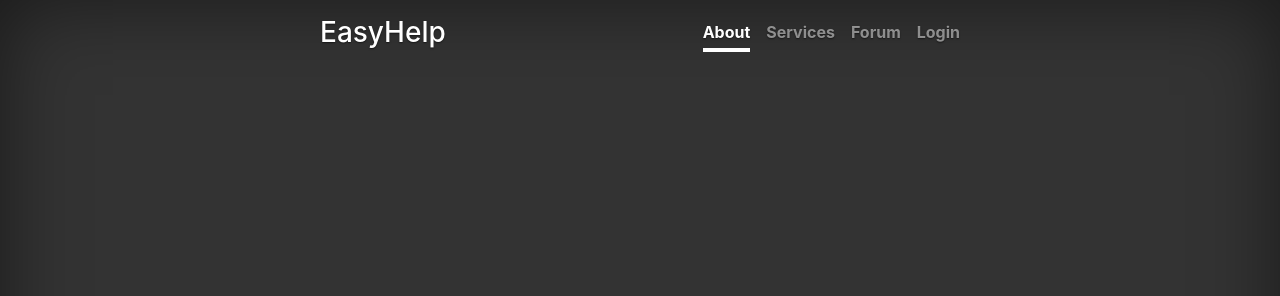
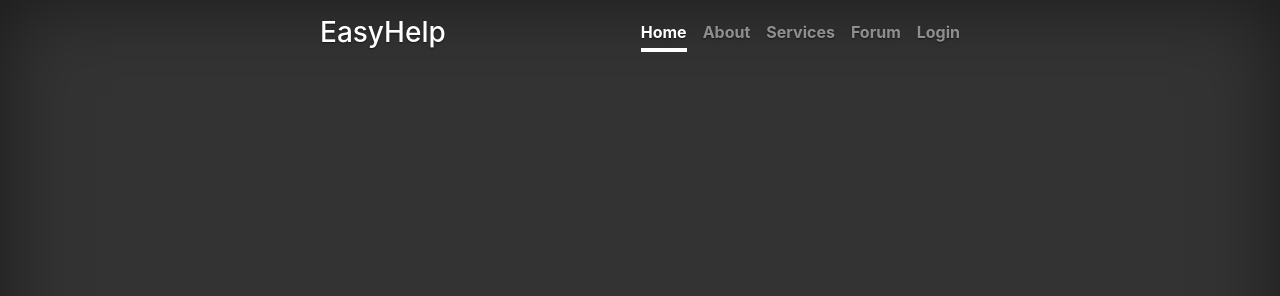
Before and after one commit to VinitraMk/easyhelp, a Django app: page / in a window 1280 px wide. Shown: the top 296 px of the page. Run offline with Django 3.2, Linux system fonts and the light colour scheme; some libraries are stand-ins or nearby versions.

Commit message:
changes to cover.html

```diff
--- a/home/templates/home/cover.html
+++ b/home/templates/home/cover.html
@@ -23,7 +23,8 @@
         <div class="inner">
           <h3 class="masthead-brand">EasyHelp</h3>
           <nav class="nav nav-masthead justify-content-center">
-            <a class="nav-link active" href="/about/">About</a>
+            <a class="nav-link active" href="/">Home</a>
+            <a class="nav-link" href="/about/">About</a>
             <a class="nav-link" href="/allservices/">Services</a>
             <a class="nav-link" href="/forum/">Forum</a>
             {% if request.session.logged %}
```
Also changed, not shown: 1 other file.
